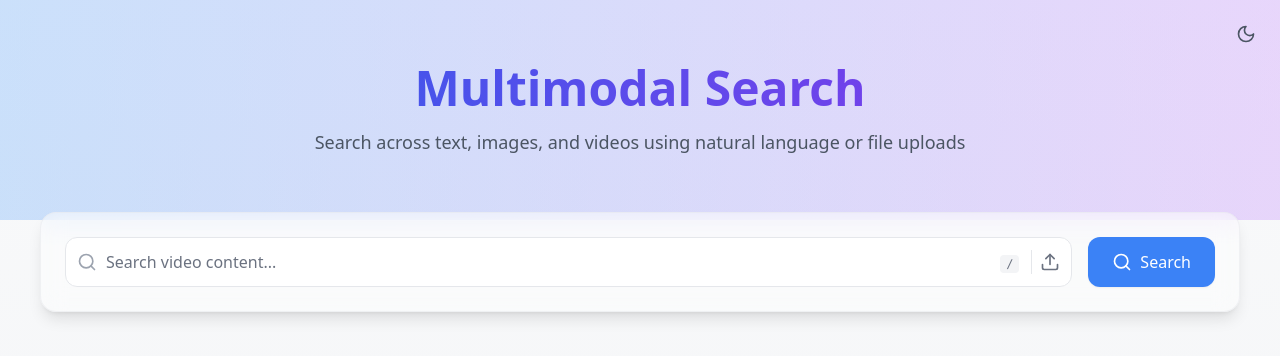
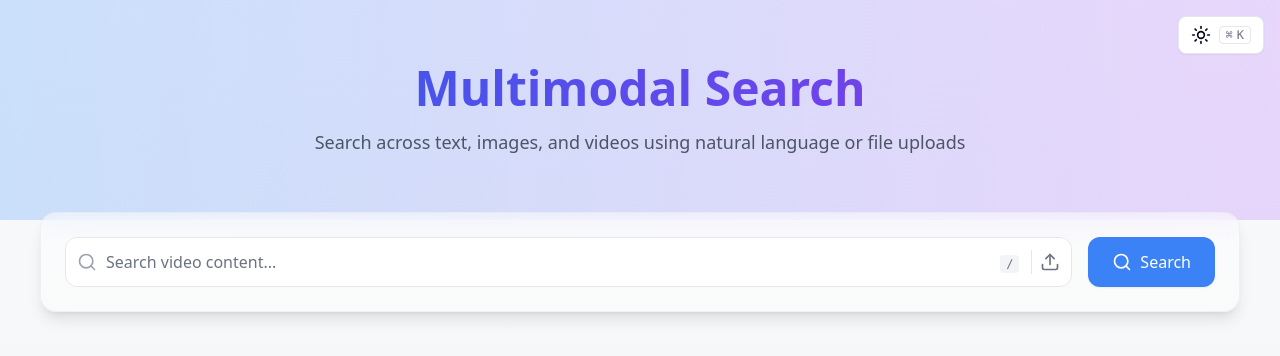
Before and after one commit to ahhcash/scenewise-frontend, a Next.js app: page / in a window 1280 px wide. Shown: the top 356 px of the page. Built offline with nearby package versions, Linux system fonts and the light colour scheme.

Commit message:
kb shortcut for theme switch

```diff
--- a/app/page.tsx
+++ b/app/page.tsx
@@ -5,7 +5,7 @@ export default function Home() {
   return (
     <main className="min-h-screen bg-gradient-to-b from-gray-50 to-gray-100 dark:from-gray-900 dark:to-gray-800">
       <div className="fixed top-4 right-4 z-50">
-        <ThemeToggle />
+        <ThemeToggle showShortcut={true} />
       </div>
 
       {/* Add animated hero section */}
--- a/components/ui/ThemeToggle.tsx
+++ b/components/ui/ThemeToggle.tsx
@@ -1,9 +1,14 @@
 "use client";
+
 import { Moon, Sun } from "lucide-react";
 import { useTheme } from "next-themes";
 import { useEffect, useState } from "react";
 
-export function ThemeToggle() {
+interface ThemeToggleProps {
+  showShortcut?: boolean;
+}
+
+export function ThemeToggle({ showShortcut = true }: ThemeToggleProps) {
   const [mounted, setMounted] = useState(false);
   const { theme, setTheme } = useTheme();
 
@@ -11,17 +16,43 @@ export function ThemeToggle() {
     setMounted(true);
   }, []);
 
-  if (!mounted) return null;
+  useEffect(() => {
+    const handleKeyDown = (e: KeyboardEvent) => {
+      // Check if not in input or textarea
+      if (
+        document.activeElement?.tagName !== "INPUT" &&
+        document.activeElement?.tagName !== "TEXTAREA"
+      ) {
+        // Check for Ctrl/Cmd + K
+        if (e.key === "k" && (e.ctrlKey || e.metaKey)) {
+          e.preventDefault();
+          setTheme(theme === "dark" ? "light" : "dark");
+        }
+      }
+    };
+
+    window.addEventListener("keydown", handleKeyDown);
+    return () => window.removeEventListener("keydown", handleKeyDown);
+  }, [theme, setTheme]);
+
+  if (!mounted) {
+    return null;
+  }
 
   return (
     <button
+      className="relative inline-flex items-center px-3 py-2 rounded-lg bg-white dark:bg-gray-800
+                 border border-gray-200 dark:border-gray-700 shadow-sm
+                 hover:bg-gray-50 dark:hover:bg-gray-700
+                 transition-colors duration-200"
       onClick={() => setTheme(theme === "dark" ? "light" : "dark")}
-      className="rounded-lg p-2 hover:bg-gray-100 dark:hover:bg-gray-800 transition-colors"
     >
-      {theme === "dark" ? (
-        <Sun className="h-5 w-5 text-gray-600 dark:text-gray-400" />
-      ) : (
-        <Moon className="h-5 w-5 text-gray-600 dark:text-gray-400" />
+      <Sun className="h-5 w-5 rotate-0 scale-100 transition-all dark:-rotate-90 dark:scale-0" />
+      <Moon className="absolute h-5 w-5 rotate-90 scale-0 transition-all dark:rotate-0 dark:scale-100" />
+      {showShortcut && (
+        <kbd className="ml-2 hidden sm:inline-flex items-center gap-1 rounded border border-gray-200 dark:border-gray-700 px-1.5 font-mono text-xs text-gray-500 dark:text-gray-400">
+          <span className="text-xs">⌘</span>K
+        </kbd>
       )}
     </button>
   );
```
